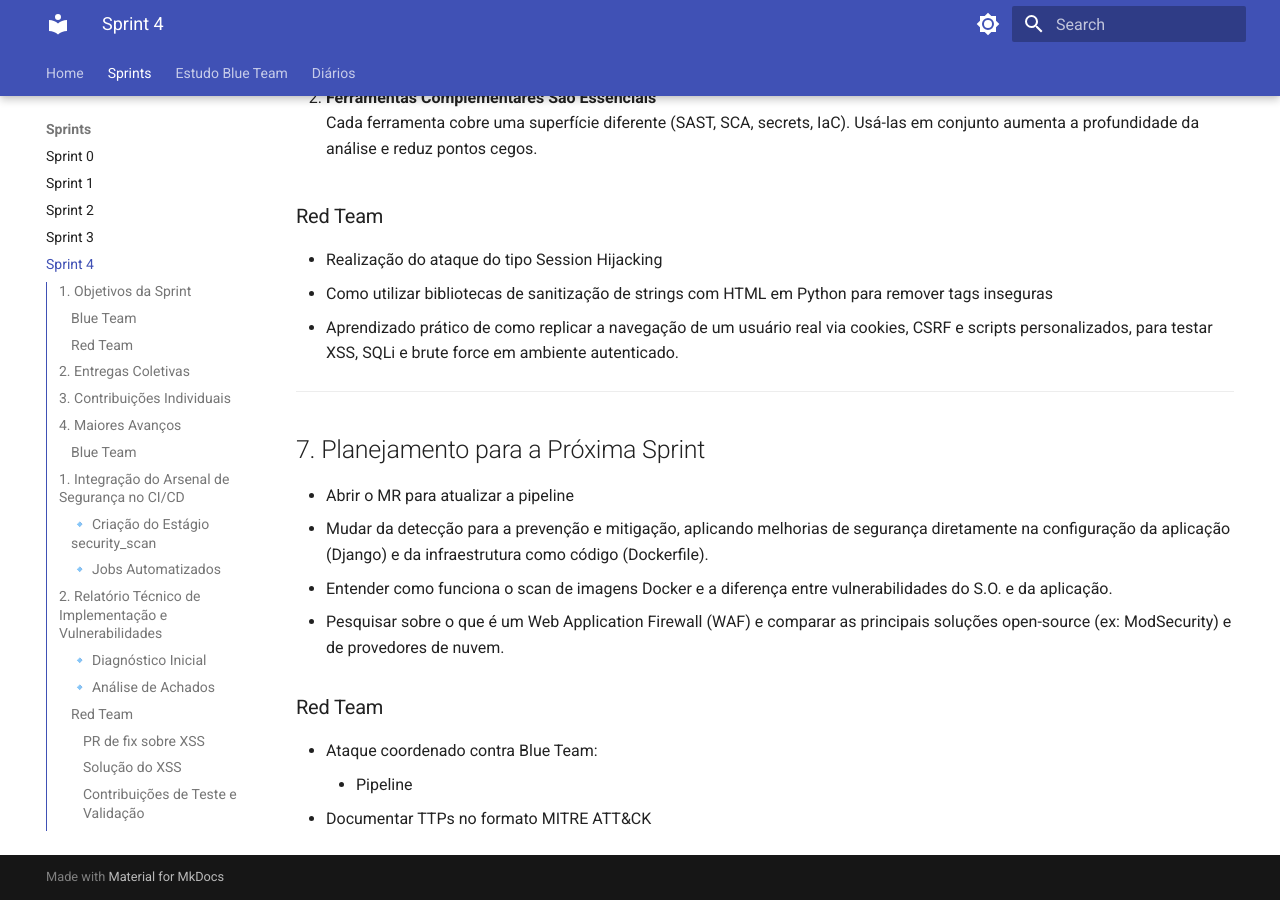
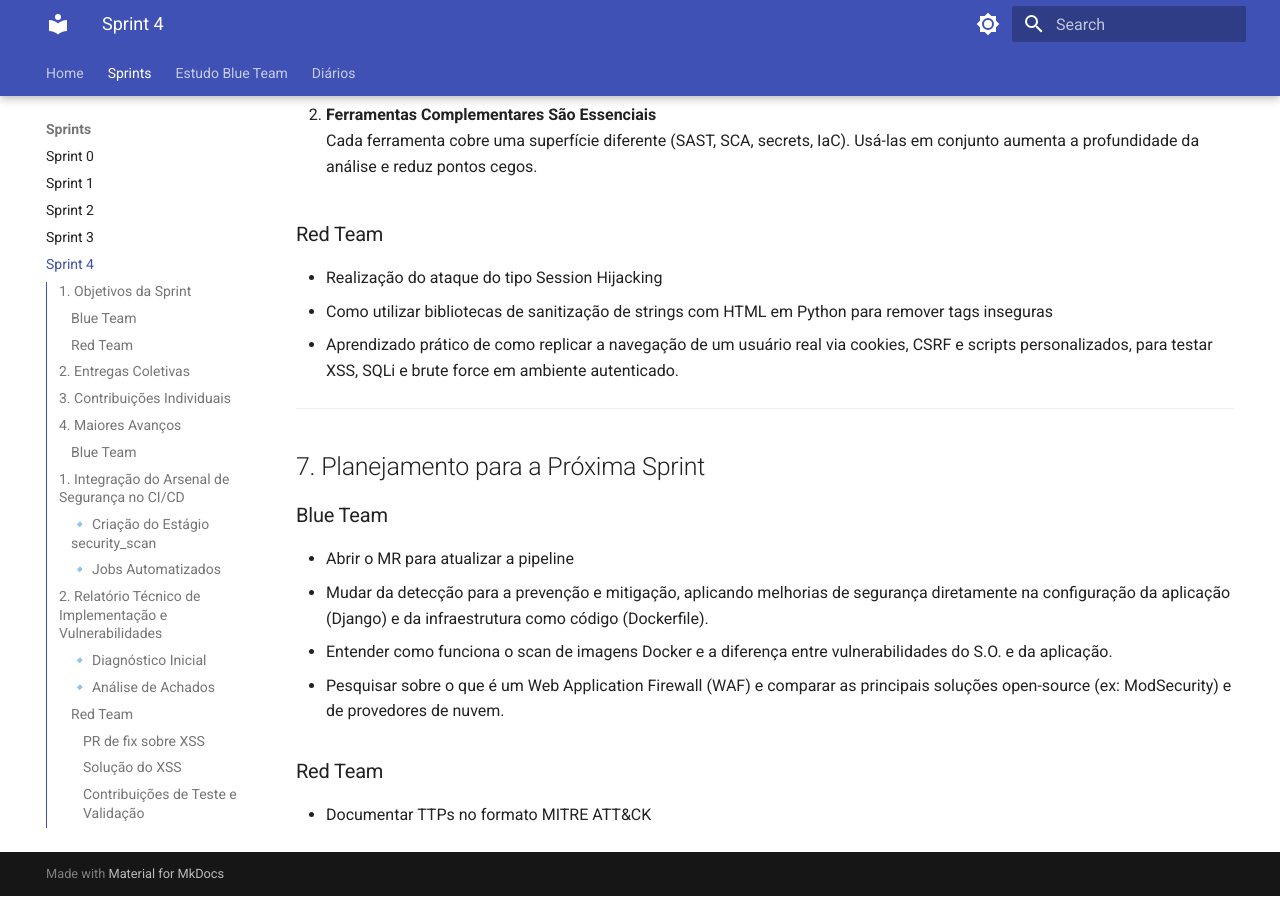
Before and after one commit to unbyytes/GCES, an MkDocs documentation site: the page built from docs/sprints/4.md, in a window 1280 px wide and 900 px high, scrolled down 6387 px. Built offline with MkDocs 1.6.1 and Material for MkDocs 9.7.7, drawn with Linux system fonts in a browser that asks for light colours.

Commit message:
docs: refactor md titles

```diff
--- a/docs/sprints/4.md
+++ b/docs/sprints/4.md
@@ -11,7 +11,8 @@
 
 ## 1. Objetivos da Sprint
 
-#### Blue Team
+### Blue Team
+
 - Estabelecer o Ambiente: Definir um fork oficial do projeto que servirá como ambiente de desenvolvimento e testes para a implementação do pipeline.
 
 - Integrar o Arsenal: Adicionar os seguintes jobs a um novo stage de segurança (security_scan) no arquivo .gitlab-ci.yml.
@@ -50,7 +51,7 @@
 
 ## 4. Maiores Avanços
 
-#### Blue Team
+### Blue Team
 
 ## 1. Integração do Arsenal de Segurança no CI/CD
 
@@ -152,7 +153,6 @@
 
 ---
 
-
 #### Ataque Session Hijacking
 
 Foi realizado um ataque de Session Hijacking bem sucedido (encontrou uma falha) na aplicação EJ, a falha acontece porque o cookie sessionid não possui flag Secure ativada, possibilitando que um atacante roube o valor do cookie para logar como se fosse a vítima (roubo de sessão)
@@ -163,7 +163,7 @@
 
 ## 5. Maiores Dificuldades
 
-#### Blue Team
+### Blue Team
 
 - Implementar as ferramentas no arquivo .yml do projeto
 
@@ -175,14 +175,13 @@
 
 ## 6. Lições Aprendidas
 
-#### Blue Team
+### Blue Team
 
 1. **Integração de Segurança é Mais Eficiente Quando Automatizada**
    A inclusão dos scans no CI/CD demonstrou que falhas e segredos são identificados mais cedo, reduzindo retrabalho e riscos acumulados.
 
 2. **Ferramentas Complementares São Essenciais**
    Cada ferramenta cobre uma superfície diferente (SAST, SCA, secrets, IaC). Usá-las em conjunto aumenta a profundidade da análise e reduz pontos cegos.
-
 
 ### Red Team
 
@@ -194,14 +193,13 @@
 
 ## 7. Planejamento para a Próxima Sprint
 
+### Blue Team
+
 * Abrir o MR para atualizar a pipeline
 * Mudar da detecção para a prevenção e mitigação, aplicando melhorias de segurança diretamente na configuração da aplicação (Django) e da infraestrutura como código (Dockerfile).
 * Entender como funciona o scan de imagens Docker e a diferença entre vulnerabilidades do S.O. e da aplicação.
 * Pesquisar sobre o que é um Web Application Firewall (WAF) e comparar as principais soluções open-source (ex: ModSecurity) e de provedores de nuvem.
 
-
 ### Red Team
 
-* Ataque coordenado contra Blue Team:
-    * Pipeline
 * Documentar TTPs no formato MITRE ATT&CK
```
Also changed, not shown: docs/diarios/221008703/4.md (+0 -2 lines).
